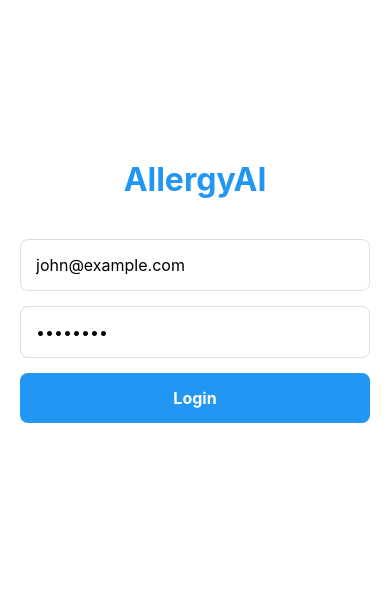
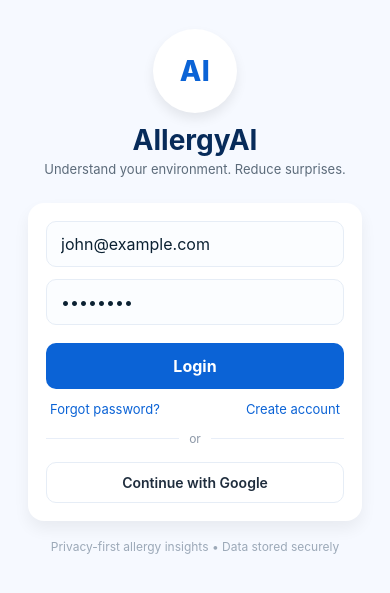
Before and after one commit to j1yaa/AlergiAi, a React Native app in the folder allergyai/: screen / in a window 390 px wide. Shown: the part 131-724 px from the top of the page. Built offline with nearby package versions, Linux system fonts and the light colour scheme.

Commit message:
Refactor LoginScreen layout and improve user experience
Refactored LoginScreen to improve layout and user experience. Added keyboard handling, updated error messages, and enhanced input fields.

```diff
--- a/allergyai/src/screens/LoginScreen.tsx
+++ b/allergyai/src/screens/LoginScreen.tsx
@@ -1,5 +1,17 @@
 import React, { useState } from 'react';
-import { View, Text, TextInput, TouchableOpacity, StyleSheet, Alert } from 'react-native';
+import {
+  View,
+  Text,
+  TextInput,
+  TouchableOpacity,
+  StyleSheet,
+  Alert,
+  ActivityIndicator,
+  KeyboardAvoidingView,
+  Platform,
+  TouchableWithoutFeedback,
+  Keyboard,
+} from 'react-native';
 import * as SecureStore from 'expo-secure-store';
 import { login } from '../api/client';
 
@@ -15,74 +27,239 @@ export default function LoginScreen({ onLogin }: { onLogin: () => void }) {
       await SecureStore.setItemAsync('auth_token', response.token);
       onLogin();
     } catch (error) {
-      Alert.alert('Login Failed', 'Please try again');
+      Alert.alert('Login Failed', 'Please check your credentials and try again.');
     } finally {
       setLoading(false);
     }
   };
 
   return (
+    <KeyboardAvoidingView
+      behavior={Platform.select({ ios: 'padding', android: undefined })}
+      style={styles.screen}
+    >
+      <TouchableWithoutFeedback onPress={Keyboard.dismiss}>
         <View style={styles.container}>
-      <Text style={styles.title}>AllergyAI</Text>
+          <View style={styles.brand}>
+            <View style={styles.logoCircle}>
+              <Text style={styles.logoText}>AI</Text>
+            </View>
+            <Text style={styles.appName}>AllergyAI</Text>
+            <Text style={styles.subtitle}>Understand your environment. Reduce surprises.</Text>
+          </View>
+
+          <View style={styles.card}>
             <TextInput
               style={styles.input}
               placeholder="Email"
+              placeholderTextColor="#9AA4B2"
               value={email}
               onChangeText={setEmail}
               keyboardType="email-address"
               autoCapitalize="none"
+              autoCompleteType="email"
+              textContentType="emailAddress"
             />
             <TextInput
               style={styles.input}
               placeholder="Password"
+              placeholderTextColor="#9AA4B2"
               value={password}
               onChangeText={setPassword}
               secureTextEntry
+              textContentType="password"
             />
+
             <TouchableOpacity
-        style={styles.button}
+              style={[styles.button, loading && styles.buttonDisabled]}
               onPress={handleLogin}
               disabled={loading}
             >
-        <Text style={styles.buttonText}>
-          {loading ? 'Logging in...' : 'Login'}
-        </Text>
+              {loading ? (
+                <ActivityIndicator size="small" color="#0B3D91" />
+              ) : (
+                <Text style={styles.buttonText}>Login</Text>
+              )}
+            </TouchableOpacity>
+
+            <View style={styles.row}>
+              <TouchableOpacity onPress={() => Alert.alert('Forgot Password', 'Reset flow placeholder')}>
+                <Text style={styles.link}>Forgot password?</Text>
+              </TouchableOpacity>
+
+              <TouchableOpacity onPress={() => Alert.alert('Sign Up', 'Sign up flow placeholder')}>
+                <Text style={styles.link}>Create account</Text>
               </TouchableOpacity>
             </View>
+
+            <View style={styles.dividerRow}>
+              <View style={styles.dividerLine} />
+              <Text style={styles.dividerText}>or</Text>
+              <View style={styles.dividerLine} />
+            </View>
+
+            <View style={styles.socialRow}>
+              <TouchableOpacity
+                style={[styles.socialButton, styles.google]}
+                onPress={() => Alert.alert('Google sign-in placeholder')}
+              >
+                <Text style={styles.socialText}>Continue with Google</Text>
+              </TouchableOpacity>
+            </View>
+          </View>
+
+          <Text style={styles.footer}>Privacy-first allergy insights • Data stored securely</Text>
+        </View>
+      </TouchableWithoutFeedback>
+    </KeyboardAvoidingView>
   );
 }
 
+const ACCENT = '#0B63D6';
+const LIGHT_BG = '#F6F9FF';
+const CARD_BG = '#FFFFFF';
+
 const styles = StyleSheet.create({
+  screen: {
+    flex: 1,
+    backgroundColor: LIGHT_BG,
+  },
   container: {
     flex: 1,
+    padding: 24,
     justifyContent: 'center',
-    padding: 20,
-    backgroundColor: '#fff',
   },
-  title: {
-    fontSize: 32,
-    fontWeight: 'bold',
+
+  // brand / header
+  brand: {
+    alignItems: 'center',
+    marginBottom: 18,
+  },
+  logoCircle: {
+    width: 84,
+    height: 84,
+    borderRadius: 42,
+    backgroundColor: CARD_BG,
+    justifyContent: 'center',
+    alignItems: 'center',
+    elevation: 6,
+    shadowColor: '#000',
+    shadowOpacity: 0.08,
+    shadowOffset: { width: 0, height: 6 },
+    shadowRadius: 12,
+    marginBottom: 10,
+  },
+  logoText: {
+    color: ACCENT,
+    fontSize: 28,
+    fontWeight: '800',
+    letterSpacing: 0.5,
+  },
+  appName: {
+    fontSize: 28,
+    fontWeight: '700',
+    color: '#072B5A',
+  },
+  subtitle: {
+    marginTop: 4,
+    color: '#5C6B7A',
+    fontSize: 13,
     textAlign: 'center',
-    marginBottom: 40,
-    color: '#2196F3',
+  },
+
+  // card
+  card: {
+    backgroundColor: CARD_BG,
+    borderRadius: 16,
+    padding: 18,
+    marginTop: 8,
+    marginHorizontal: 4,
+    // shadow (iOS)
+    shadowColor: '#000',
+    shadowOpacity: 0.06,
+    shadowOffset: { width: 0, height: 8 },
+    shadowRadius: 16,
+    // elevation (Android)
+    elevation: 6,
   },
   input: {
     borderWidth: 1,
-    borderColor: '#ddd',
-    padding: 15,
-    marginBottom: 15,
-    borderRadius: 8,
+    borderColor: '#E6EDF6',
+    paddingVertical: 12,
+    paddingHorizontal: 14,
+    marginBottom: 12,
+    borderRadius: 10,
     fontSize: 16,
+    backgroundColor: '#FBFDFF',
+    color: '#0B2132',
   },
+
   button: {
-    backgroundColor: '#2196F3',
-    padding: 15,
-    borderRadius: 8,
+    backgroundColor: ACCENT,
+    paddingVertical: 13,
+    borderRadius: 10,
     alignItems: 'center',
+    marginTop: 6,
+  },
+  buttonDisabled: {
+    opacity: 0.65,
   },
   buttonText: {
     color: '#fff',
     fontSize: 16,
-    fontWeight: 'bold',
+    fontWeight: '700',
+  },
+
+  row: {
+    flexDirection: 'row',
+    justifyContent: 'space-between',
+    marginTop: 12,
+    paddingHorizontal: 4,
+  },
+  link: {
+    color: ACCENT,
+    fontSize: 13,
+  },
+
+  dividerRow: {
+    flexDirection: 'row',
+    alignItems: 'center',
+    marginTop: 14,
+    marginBottom: 10,
+  },
+  dividerLine: {
+    flex: 1,
+    height: 1,
+    backgroundColor: '#E8EEF8',
+  },
+  dividerText: {
+    marginHorizontal: 10,
+    color: '#8E99A8',
+    fontSize: 12,
+  },
+
+  socialRow: {
+    marginTop: 6,
+  },
+  socialButton: {
+    paddingVertical: 11,
+    borderRadius: 10,
+    alignItems: 'center',
+  },
+  google: {
+    borderWidth: 1,
+    borderColor: '#E6EDF6',
+    backgroundColor: '#FFF',
+  },
+  socialText: {
+    color: '#1F2D3D',
+    fontWeight: '600',
+  },
+
+  footer: {
+    marginTop: 18,
+    textAlign: 'center',
+    color: '#9CA9B8',
+    fontSize: 12,
   },
 });
```
Lines whose indentation alone changed are shown as unchanged.
